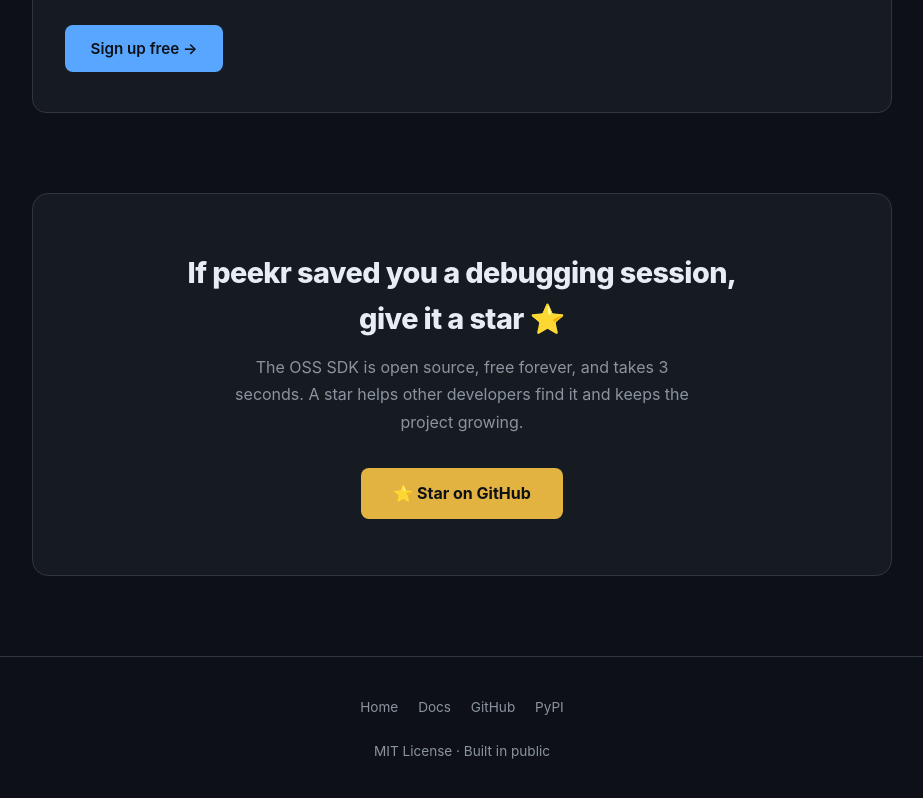
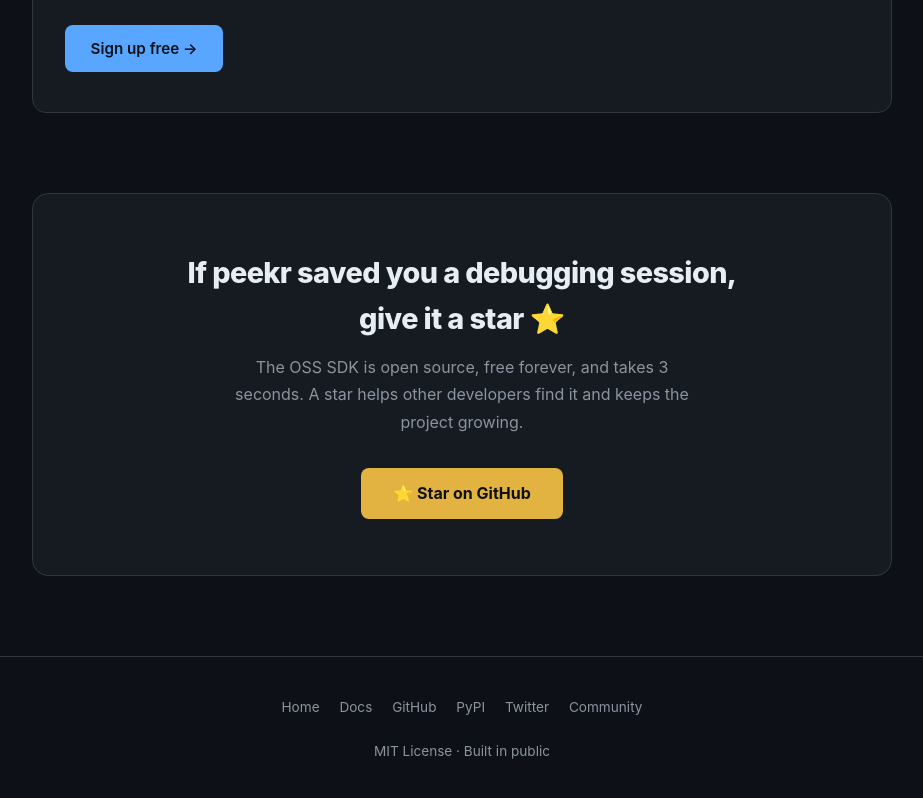
Before and after one commit to ashwanijha04/peekr, a plain HTML site: page docs/index.html in a window 1280 px wide. Shown: the part 9713-10511 px from the top of the page, without its empty margins (178-1101 px from the left). Drawn offline with Linux system fonts and the light colour scheme.

Commit message:
feat: add Twitter and Community links to OSS footer

```diff
--- a/docs/index.html
+++ b/docs/index.html
@@ -704,6 +704,8 @@ peekr.<span class="fn">instrument</span>(
   <a href="docs.html">Docs</a>
   <a href="https://github.com/ashwanijha04/peekr">GitHub</a>
   <a href="https://pypi.org/project/peekr/">PyPI</a>
+  <a href="https://x.com/agentpeekr">Twitter</a>
+  <a href="https://join.slack.com/t/peekr-community/shared_invite/zt-3zl1zdjxw-wg3cA~Eb6EXPeUOcMMD1Gg">Community</a>
   <br /><br />
   <span>MIT License · Built in public</span>
 </footer>
```
